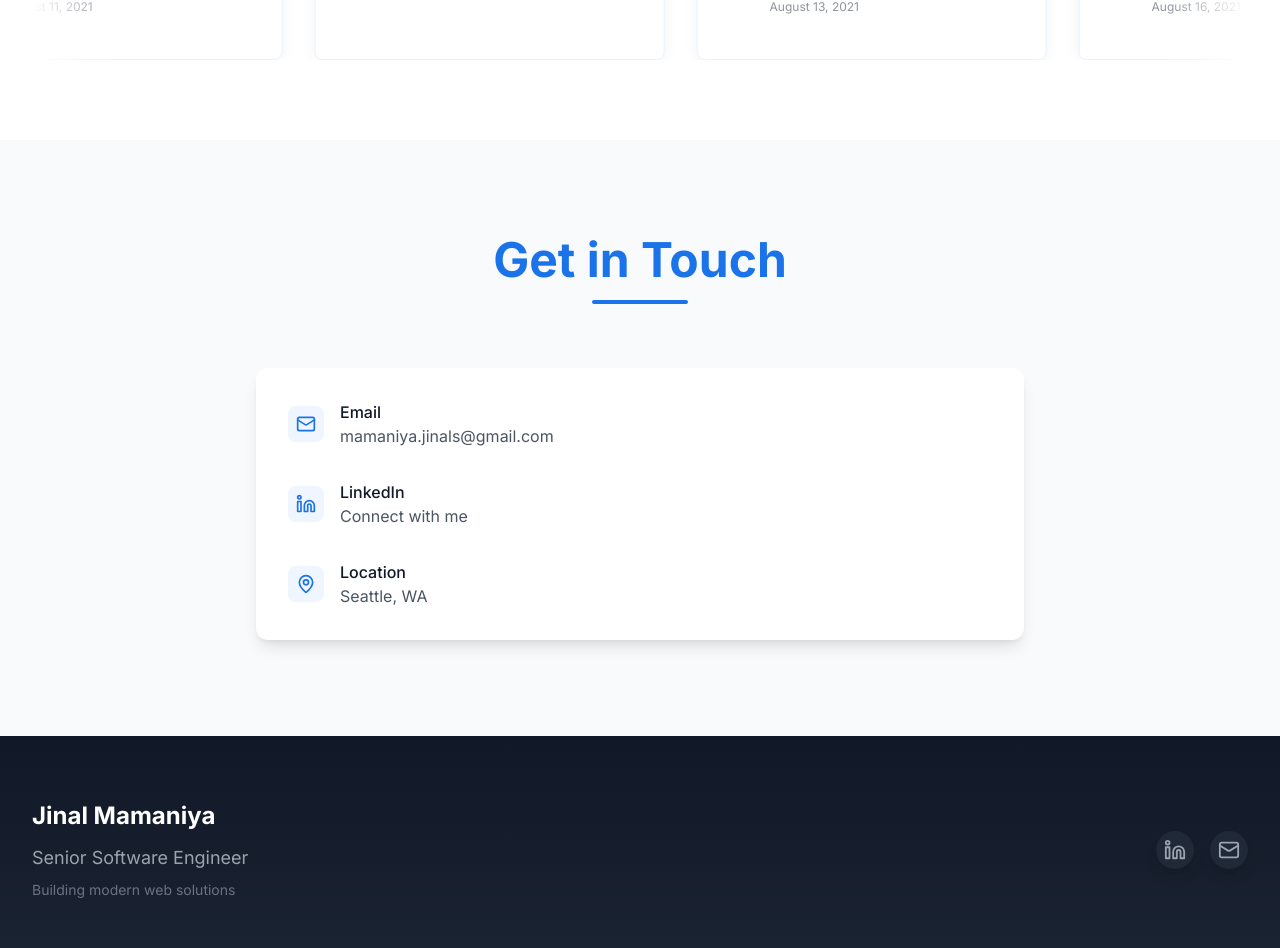
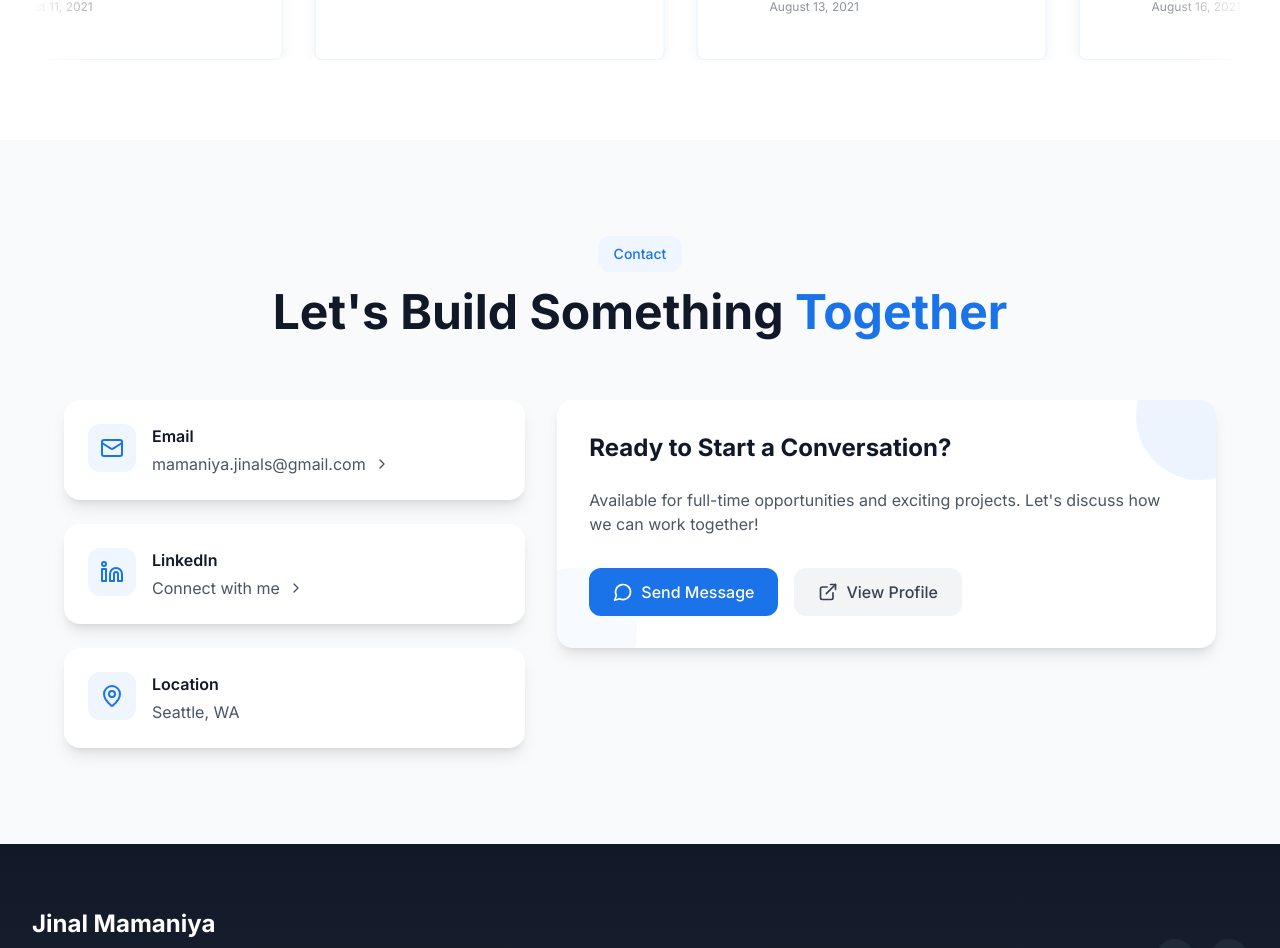
Before and after one commit to jmamaniya/my-portfolio, a React (Vite) app: page / in a window 1280 px wide. Shown: the part 11052-12000 px from the top of the page. Built offline with nearby package versions, Linux system fonts and the light colour scheme.

Commit message:
Contact component visual change

```diff
--- a/src/components/sections/Contact.tsx
+++ b/src/components/sections/Contact.tsx
@@ -1,6 +1,13 @@
 import React from "react";
-import { motion, Variants } from "framer-motion";
-import { Mail, MapPin, Linkedin } from "lucide-react";
+import { motion } from "framer-motion";
+import {
+  Mail,
+  MapPin,
+  Linkedin,
+  MessageCircle,
+  ExternalLink,
+  ChevronRight,
+} from "lucide-react";
 
 interface ContactItemProps {
   icon: React.ReactNode;
@@ -9,105 +16,150 @@ interface ContactItemProps {
   href?: string;
 }
 
-const containerVariants: Variants = {
-  hidden: { opacity: 0 },
-  visible: {
-    opacity: 1,
-    transition: { staggerChildren: 0.1 },
-  },
-};
-
-const itemVariants: Variants = {
-  hidden: { opacity: 0, y: 20 },
-  visible: { opacity: 1, y: 0 },
-};
-
 const Contact: React.FC = () => {
   return (
-    <section id="contact" className="py-24 bg-[#F8FAFC] overflow-hidden">
-      <div className="container mx-auto px-4">
-        <motion.div
-          variants={containerVariants}
-          initial="hidden"
-          whileInView="visible"
+    <section
+      id="contact"
+      className="py-24 bg-[#F8FAFC] relative overflow-hidden"
+    >
+      <div className="container mx-auto px-4 relative">
+        <div className="max-w-6xl mx-auto">
+          {/* Header */}
+          <div className="text-center mb-16">
+            <motion.span
+              initial={{ opacity: 0, y: 20 }}
+              whileInView={{ opacity: 1, y: 0 }}
               viewport={{ once: true }}
-          className="max-w-3xl mx-auto"
+              className="inline-block px-4 py-2 bg-blue-50 text-[#1A73E8] rounded-xl text-sm font-medium mb-4"
             >
-          {/* Header */}
-          <motion.div
-            className="text-center mb-16 transform perspective-[1000px]"
-            variants={itemVariants}
-            whileHover={{ rotateX: 10, scale: 1.05 }}
-            transition={{ type: "spring", stiffness: 300 }}
-          >
-            <h2 className="text-4xl md:text-5xl font-bold mb-4 text-[#1A73E8]">
-              Get in Touch
+              Contact
+            </motion.span>
+            <h2 className="text-4xl md:text-5xl font-bold text-gray-900 mb-6">
+              Let's Build Something{" "}
+              <span className="text-[#1A73E8]">Together</span>
             </h2>
-            <div className="w-24 h-1 bg-[#1A73E8] mx-auto rounded-full" />
-          </motion.div>
+          </div>
 
-          <motion.div
-            variants={itemVariants}
-            className="bg-white p-8 rounded-xl shadow-lg hover:shadow-2xl
-                     transition-all duration-300 transform perspective-[1000px]"
-            whileHover={{
-              scale: 1.02,
-              rotateX: 5,
-              rotateY: 2,
-              translateZ: 20,
-            }}
-            transition={{ type: "spring", stiffness: 300 }}
-          >
-            <div className="space-y-8">
-              <ContactItem
-                icon={<Mail className="w-5 h-5" />}
+          {/* Contact Grid */}
+          <div className="grid md:grid-cols-12 gap-8">
+            {/* Info Cards */}
+            <div className="md:col-span-5 space-y-6">
+              <ContactCard
+                icon={<Mail className="w-6 h-6" />}
                 title="Email"
                 content="mamaniya.jinals@gmail.com"
                 href="mailto:mamaniya.jinals@gmail.com"
               />
-              <ContactItem
-                icon={<Linkedin className="w-5 h-5" />}
+              <ContactCard
+                icon={<Linkedin className="w-6 h-6" />}
                 title="LinkedIn"
                 content="Connect with me"
                 href="http://www.linkedin.com/in/jinal-mamaniya"
               />
-              <ContactItem
-                icon={<MapPin className="w-5 h-5" />}
+              <ContactCard
+                icon={<MapPin className="w-6 h-6" />}
                 title="Location"
                 content="Seattle, WA"
               />
             </div>
+
+            {/* Message Box */}
+            <div className="md:col-span-7">
+              <motion.div
+                initial={{ opacity: 0, y: 20 }}
+                whileInView={{ opacity: 1, y: 0 }}
+                viewport={{ once: true }}
+                className="bg-white rounded-2xl shadow-lg p-8 relative overflow-hidden"
+              >
+                <div className="relative z-10">
+                  <h3 className="text-2xl font-bold text-gray-900 mb-6">
+                    Ready to Start a Conversation?
+                  </h3>
+                  <p className="text-gray-600 mb-8">
+                    Available for full-time opportunities and exciting projects.
+                    Let's discuss how we can work together!
+                  </p>
+                  <div className="flex flex-wrap gap-4">
+                    <ContactButton
+                      href="mailto:mamaniya.jinals@gmail.com"
+                      text="Send Message"
+                      icon={<MessageCircle className="w-5 h-5" />}
+                      primary
+                    />
+                    <ContactButton
+                      href="http://www.linkedin.com/in/jinal-mamaniya"
+                      text="View Profile"
+                      icon={<ExternalLink className="w-5 h-5" />}
+                    />
+                  </div>
+                </div>
+                <div className="absolute top-0 right-0 -mt-12 -mr-12 w-32 h-32 bg-blue-100 rounded-full opacity-50" />
+                <div className="absolute bottom-0 left-0 -mb-12 -ml-12 w-32 h-32 bg-blue-50 rounded-full opacity-50" />
               </motion.div>
-        </motion.div>
+            </div>
+          </div>
+        </div>
       </div>
     </section>
   );
 };
 
-const ContactItem: React.FC<ContactItemProps> = ({
+const ContactCard: React.FC<ContactItemProps> = ({
   icon,
   title,
   content,
   href,
 }) => (
-  <div className="flex items-center gap-4">
-    <div className="p-2 bg-blue-50 rounded-lg text-[#1A73E8]">{icon}</div>
+  <motion.div
+    initial={{ opacity: 0, y: 20 }}
+    whileInView={{ opacity: 1, y: 0 }}
+    viewport={{ once: true }}
+    className="bg-white rounded-2xl shadow-lg p-6 hover:shadow-xl transition-shadow"
+  >
+    <div className="flex items-start gap-4">
+      <div className="p-3 bg-blue-50 text-[#1A73E8] rounded-xl">{icon}</div>
       <div>
-      <h4 className="font-medium text-gray-900">{title}</h4>
+        <h4 className="font-semibold text-gray-900 mb-1">{title}</h4>
         {href ? (
           <a
             href={href}
             target="_blank"
             rel="noopener noreferrer"
-          className="text-gray-600 hover:text-[#1A73E8] transition-colors"
+            className="group inline-flex items-center gap-2 text-gray-600 hover:text-[#1A73E8] transition-colors"
           >
             {content}
+            <ChevronRight className="w-4 h-4 group-hover:translate-x-1 transition-transform" />
           </a>
         ) : (
           <p className="text-gray-600">{content}</p>
         )}
       </div>
     </div>
+  </motion.div>
+);
+
+const ContactButton: React.FC<{
+  href: string;
+  text: string;
+  icon: React.ReactNode;
+  primary?: boolean;
+}> = ({ href, text, icon, primary }) => (
+  <motion.a
+    href={href}
+    target="_blank"
+    rel="noopener noreferrer"
+    className={`inline-flex items-center gap-2 px-6 py-3 rounded-xl font-medium transition-colors
+              ${
+                primary
+                  ? "bg-[#1A73E8] text-white hover:bg-blue-600"
+                  : "bg-gray-100 text-gray-700 hover:bg-gray-200"
+              }`}
+    whileHover={{ scale: 1.05 }}
+    whileTap={{ scale: 0.95 }}
+  >
+    {icon}
+    {text}
+  </motion.a>
 );
 
 export default Contact;
```
Lines whose indentation alone changed are shown as unchanged.
